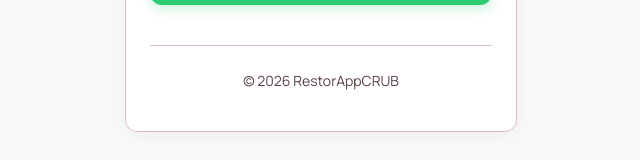
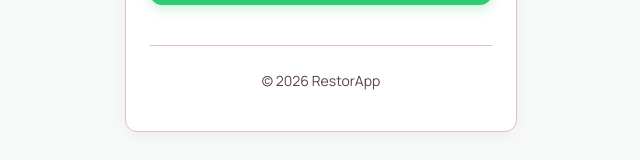
Before and after one commit to dsrojasal/RestorAppV1, a Next.js app: page /login in a window 1280 px wide. Shown: the part 585-745 px from the top of the page, without its empty margins (319-959 px from the left). Built offline with nearby package versions, Linux system fonts and the light colour scheme.

Commit message:
chore: corregir texto de copyright a RestorApp

```diff
--- a/src/app/login/page.tsx
+++ b/src/app/login/page.tsx
@@ -126,7 +126,7 @@ export default function LoginPage() {
           </form>
 
           <div style={{ marginTop: '40px', paddingTop: '24px', borderTop: '1px solid #e0bfbd', width: '100%', textAlign: 'center' }}>
-            <p style={{ fontSize: '14px', color: '#584140' }}>&copy; 2026 RestorAppCRUB</p>
+            <p style={{ fontSize: '14px', color: '#584140' }}>&copy; 2026 RestorApp</p>
           </div>
         </div>
       </main>
```
